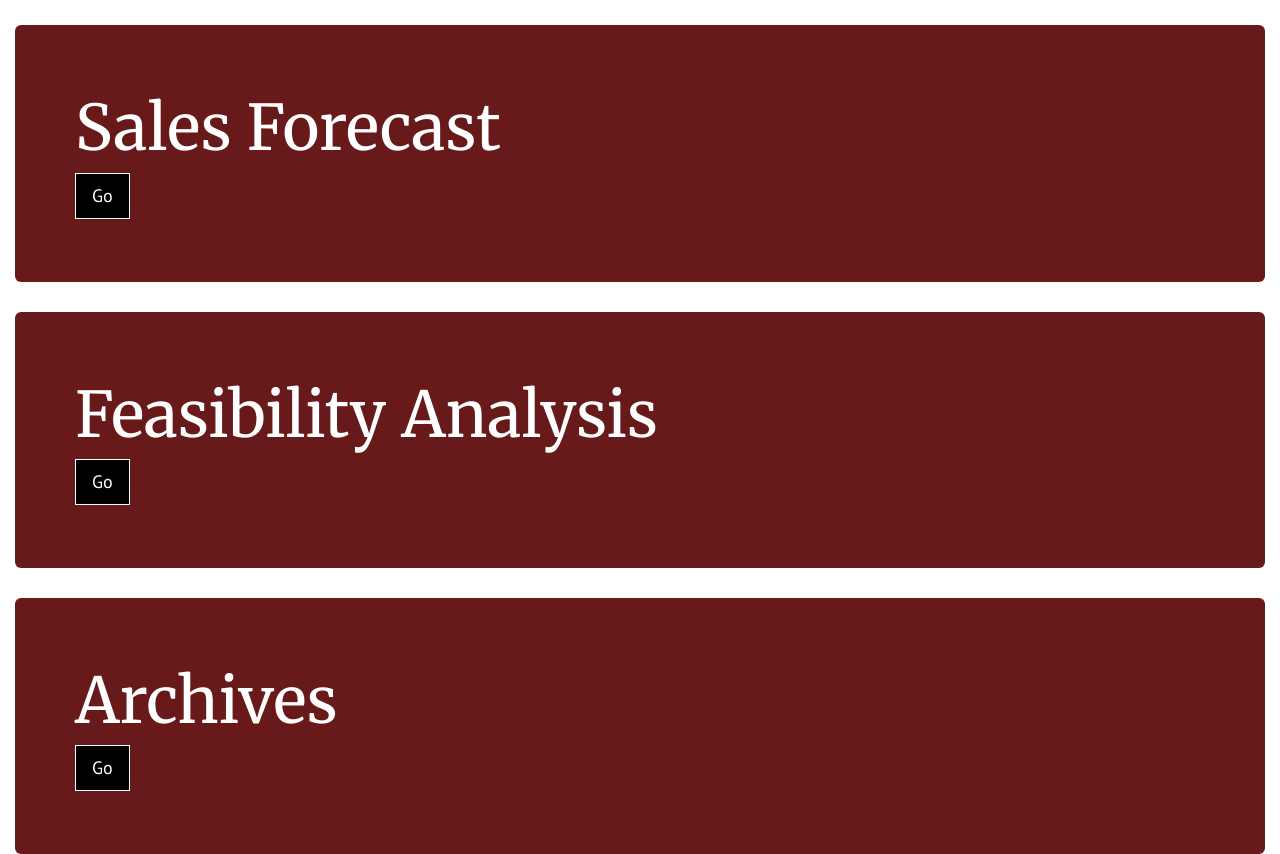
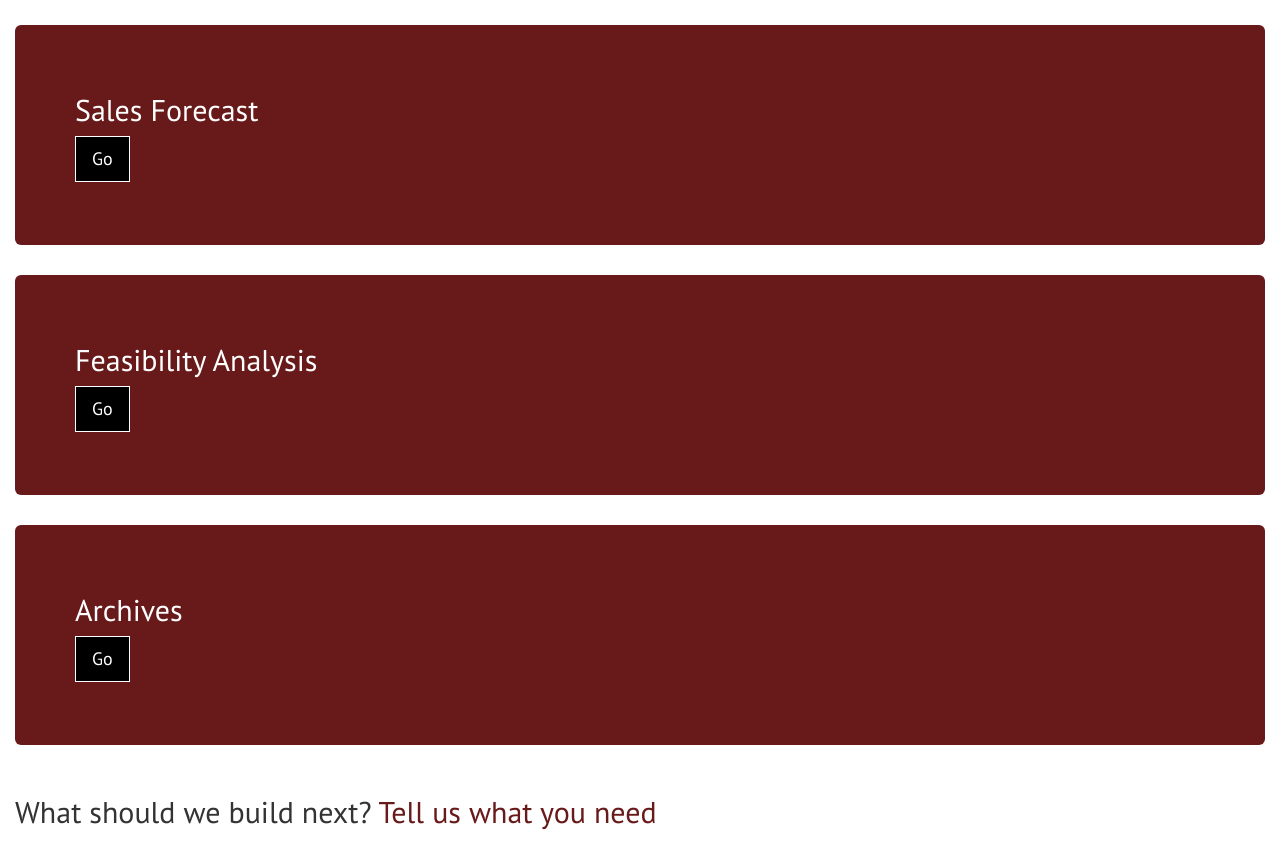
Before and after one commit to coreyw34/coreyw34.github.io, a plain HTML site: page templates.html in a window 1280 px wide. Shown: the part 365-1219 px from the top of the page. Drawn offline with nearby package versions, Linux system fonts and the light colour scheme.

Commit message:
https pt 2

```diff
--- a/templates.html
+++ b/templates.html
@@ -6,7 +6,7 @@
   <link rel="stylesheet" href="https://maxcdn.bootstrapcdn.com/bootstrap/3.3.7/css/bootstrap.min.css">
   <link rel="stylesheet" type="text/css" href="style.css">
   <link href="https://fonts.googleapis.com/css?family=Merriweather|PT+Sans" rel="stylesheet">
-  <script src="http://use.fontawesome.com/f9001c39ac.js"></script>
+  <script src="https://use.fontawesome.com/f9001c39ac.js"></script>
   <script src="https://ajax.googleapis.com/ajax/libs/jquery/1.12.4/jquery.min.js"></script>
   <script src="https://maxcdn.bootstrapcdn.com/bootstrap/3.3.7/js/bootstrap.min.js"></script>
 </head>
@@ -66,15 +66,15 @@
      </div>
     </div>
     <div class="jumbotron">
-     <h1>Sales Forecast</h1>
+     <h2>Sales Forecast</h2>
      <p><a class="btn btn-primary btn-lg" href="#" role="button">Go</a></p>
     </div>
     <div class="jumbotron">
-     <h1>Feasibility Analysis</h1>
+     <h2>Feasibility Analysis</h2>
      <p><a class="btn btn-primary btn-lg" href="#" role="button">Go</a></p>
     </div>
     <div class="jumbotron">
-     <h1>Archives</h1>
+     <h2>Archives</h2>
      <p><a class="btn btn-primary btn-lg" href="#" role="button">Go</a></p>
     </div>
     <div class="row">
```
Also changed, not shown: content.html (+1 -1 lines), index.html (+1 -1 lines).
